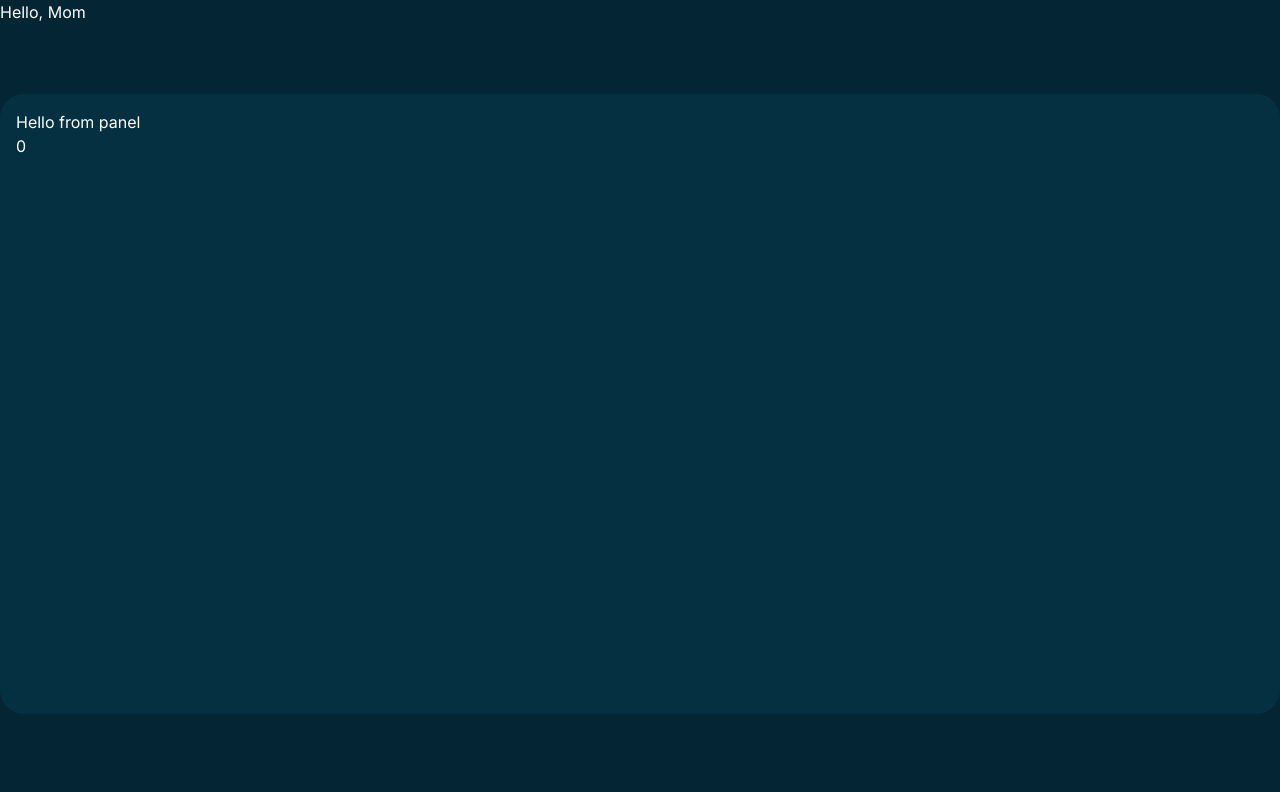
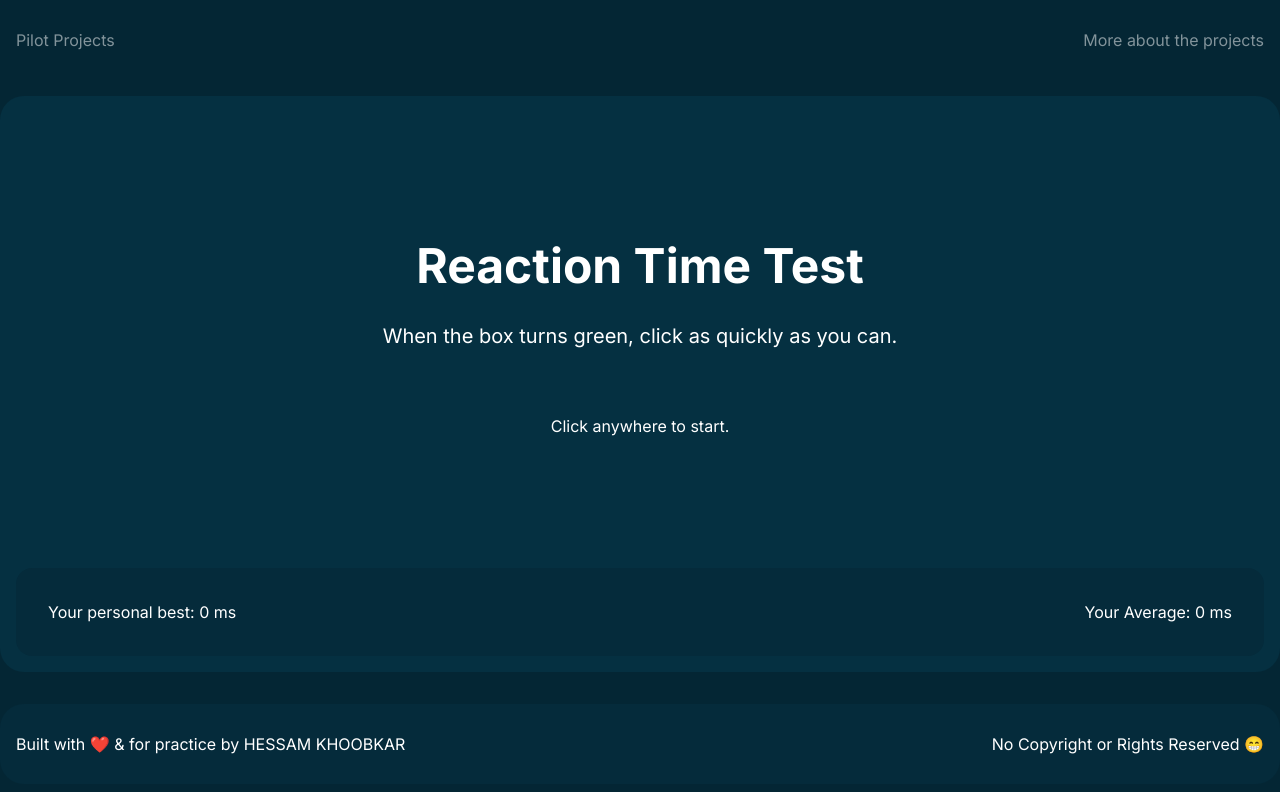
Before and after one commit to hessamkhoobkar/pilot-projects-react, a Next.js app: page /reaction-test in a window 1280 px wide. Shown: the top 792 px of the page. Built offline with nearby package versions, Linux system fonts and the light colour scheme.

Commit message:
init reaction test

```diff
--- a/src/app/reaction-test/Panel.tsx
+++ /dev/null
@@ -1,21 +0,0 @@
-'use client'
-
-import { useState } from 'react';
-
-export default function GamePanel() {
-
-  let [count, SetCount] = useState(0)
-
-  function handleClick() {
-    SetCount(count => count + 1)
-  }
-
-  return(
-    <div
-    className="w-full h-4/5 flex flex-col justify-start items-start p-4 mb-4 rounded-3xl bg-[var(--dark-algi)] text-white"
-    onClick={handleClick}>
-      <h1>Hello from panel</h1>
-      <span>{count}</span>
-    </div>
-  )
-}
--- /dev/null
+++ b/src/app/reaction-test/components/Footer.tsx
@@ -0,0 +1,14 @@
+export default function Footer() {
+  return (
+    <div className="w-full max-w-6xl xl:max-w-7xl h-20 mx-auto flex justify-between items-center p-4 mb-4 rounded-3xl bg-[var(--darker-algi)]">
+      <span>
+        Built with ❤️ & for practice by
+        <a href="https://khoobkar.com/" className="hover:text-[var(--lemon)]">
+          {" "}
+          HESSAM KHOOBKAR{" "}
+        </a>
+      </span>
+      <span>No Copyright or Rights Reserved 😁</span>
+    </div>
+  );
+}
--- /dev/null
+++ b/src/app/reaction-test/components/Header.tsx
@@ -0,0 +1,16 @@
+export default function Header() {
+  return (
+    <div className="w-full max-w-6xl xl:max-w-7xl h-20 mx-auto flex justify-between items-center">
+      <a
+        href="#"
+        className="p-4 text-white text-opacity-50 hover:text-opacity-100"
+      >
+        {" "}
+        Pilot Projects{" "}
+      </a>
+      <button className="p-4 text-white text-opacity-50 hover:text-opacity-100">
+        More about the projects
+      </button>
+    </div>
+  );
+}
--- /dev/null
+++ b/src/app/reaction-test/components/HistoryCard.tsx
@@ -0,0 +1,24 @@
+export default function HistoryCard({
+  isGreen = false,
+  personalBest = 0,
+  personalAverage = 0,
+}: {
+  isGreen: boolean;
+  personalBest: number;
+  personalAverage: number;
+}) {
+  return (
+    <div
+      className={`bg-[var(--darker-algi)] w-full rounded-2xl px-8 py-8 flex justify-between items-center
+      ${
+        isGreen === true
+          ? "bg-[var(--lemon-bitter)] text-[var(--darkest-algi)]"
+          : "bg-[var(--darker-algi)] text-white"
+      }
+    `}
+    >
+      <span>Your personal best: {personalBest} ms</span>
+      <span>Your Average: {personalAverage} ms</span>
+    </div>
+  );
+}
--- /dev/null
+++ b/src/app/reaction-test/components/Panel.tsx
@@ -0,0 +1,208 @@
+"use client";
+
+import { useRef, useState, useEffect } from "react";
+import HistoryCard from "./HistoryCard";
+
+type GameState =
+  | "IDLE"
+  | "WAITING"
+  | "TOO_SOON"
+  | "CLICK"
+  | "RESULT"
+  | "COMPLETED";
+
+export default function GamePanel() {
+  const [gameState, setGameState] = useState<GameState>("IDLE");
+  const [reactionSpeed, setReactionSpeed] = useState<number>(0);
+  const [averageReaction, setAverageReaction] = useState<number[]>([]);
+  const [initTimeStamp, setInitTimeStamp] = useState<number>(0);
+  const [attemptLeft, setAttemptLeft] = useState<number>(5);
+  const [personalBest, setPersonalBest] = useState<number>(0);
+  const [personalAverage, setPersonalAverage] = useState<number>(0);
+  const timeOutIdRef = useRef<any | undefined>();
+
+  useEffect(() => {
+    const personalRecord = localStorage.getItem("personalRecord");
+    if (personalRecord) {
+      const parsedRecord = JSON.parse(personalRecord);
+      setPersonalBest(parsedRecord.best);
+      setPersonalAverage(parsedRecord.average);
+    }
+
+    return () => {
+      if (timeOutIdRef.current) {
+        clearTimeout(timeOutIdRef.current);
+      }
+    };
+  }, []);
+
+  function initiateClickTimeout() {
+    setGameState("WAITING");
+    const timeOutId = setTimeout(() => {
+      setGameState("CLICK");
+      setInitTimeStamp(Date.now());
+    }, Math.ceil(Math.random() * 2) * 1000);
+    timeOutIdRef.current = timeOutId;
+    const nextAttemptLeft = attemptLeft - 1;
+    setAttemptLeft(nextAttemptLeft);
+  }
+
+  function calcReaction() {
+    setReactionSpeed(Date.now() - initTimeStamp);
+    setAverageReaction([...averageReaction, reactionSpeed]);
+    console.log(reactionSpeed);
+    console.log(averageReaction);
+
+    if (attemptLeft === 0) {
+      setGameState("COMPLETED");
+    } else {
+      setGameState("RESULT");
+    }
+  }
+
+  function gameCompleted() {
+    const totalSum = averageReaction.reduce((previousValue, currentValue) => {
+      return previousValue + currentValue;
+    });
+    const totalAvrage = totalSum / averageReaction.length;
+
+    setPersonalBest(Math.min(...averageReaction));
+    setPersonalAverage(totalAvrage);
+
+    console.log(averageReaction);
+
+    const personalRecord = {
+      best: personalBest,
+      average: personalAverage,
+    };
+    localStorage.setItem("personalRecord", JSON.stringify(personalRecord));
+
+    setGameState("IDLE");
+    setAttemptLeft(5);
+  }
+
+  function handleClick() {
+    switch (gameState) {
+      case "IDLE":
+        initiateClickTimeout();
+        break;
+      case "WAITING":
+        setGameState("TOO_SOON");
+        if (timeOutIdRef.current) {
+          clearTimeout(timeOutIdRef.current);
+        }
+        break;
+      case "TOO_SOON":
+        initiateClickTimeout();
+        break;
+      case "CLICK":
+        calcReaction();
+        break;
+      case "RESULT":
+        initiateClickTimeout();
+        break;
+      case "COMPLETED":
+        gameCompleted();
+        break;
+      default:
+        setGameState("IDLE");
+        break;
+    }
+  }
+
+  return (
+    <div
+      className={`w-full h-[36rem] flex flex-col justify-start items-start p-4 mb-4 rounded-3xl select-none cursor-pointer
+      ${
+        gameState === "CLICK"
+          ? "bg-[var(--lemon)] text-[var(--darkest-algi)]"
+          : "bg-[var(--dark-algi)] text-white"
+      }
+      `}
+      onClick={handleClick}
+    >
+      <div className="grow w-full flex flex-col justify-center items-center">
+        {gameState === "IDLE" && <StateIdle />}
+        {gameState === "WAITING" && <StateWaiting />}
+        {gameState === "CLICK" && <StateClick />}
+        {gameState === "TOO_SOON" && <StateSoon />}
+        {gameState === "RESULT" && <StateResult reaction={reactionSpeed} />}
+        {gameState === "COMPLETED" && (
+          <StateCompleted personalAverage={personalAverage} />
+        )}
+      </div>
+
+      <HistoryCard
+        isGreen={gameState === "CLICK"}
+        personalBest={personalBest}
+        personalAverage={personalAverage}
+      />
+    </div>
+  );
+}
+
+export function StateIdle() {
+  return (
+    <>
+      <h2 className="text-5xl font-bold mb-8">Reaction Time Test</h2>
+      <p className="text-xl mb-16">
+        When the box turns green, click as quickly as you can.
+      </p>
+      <p>Click anywhere to start.</p>
+    </>
+  );
+}
+
+export function StateWaiting() {
+  return (
+    <>
+      <h2 className="text-5xl font-bold">Wait for green</h2>
+    </>
+  );
+}
+
+export function StateClick() {
+  return (
+    <>
+      <h2 className="text-5xl font-bold">Click!</h2>
+    </>
+  );
+}
+
+export function StateSoon() {
+  return (
+    <>
+      <h2 className="text-5xl font-bold text-[var(--papaya)] mb-8">
+        TOO SOON!
+      </h2>
+      <p>Click anywhere to continue.</p>
+    </>
+  );
+}
+
+export function StateResult({ reaction }: { reaction: number }) {
+  return (
+    <>
+      <h2 className="text-5xl font-bold text-[var(--lemon)] mb-8">
+        {reaction} ms
+      </h2>
+      <p>Click anywhere to continue.</p>
+    </>
+  );
+}
+
+export function StateCompleted({
+  personalAverage,
+}: {
+  personalAverage: number;
+}) {
+  return (
+    <>
+      <h2 className="text-5xl font-bold mb-8">Your Reaction Time is</h2>
+      <p className="text-5xl font-bold text-[var(--lemon)] mb-8">
+        {personalAverage} ms
+      </p>
+      <p>Click anywhere to restart.</p>
+    </>
+  );
+}
--- a/src/app/reaction-test/page.tsx
+++ b/src/app/reaction-test/page.tsx
@@ -1,14 +1,15 @@
-import Panel from "./Panel";
+import Panel from "./components/Panel";
+import Header from "./components/Header";
+import Footer from "./components/Footer";
 
 export default function Page() {
   return (
     <div className="body-wrapper h-screen w-screen bg-[var(--darkest-algi)] text-white flex flex-col justify-start items-start">
-      <h1>Hello, Mom</h1>
-      {/* <Header /> */}
+      <Header />
       <div className="grow w-full max-w-6xl xl:max-w-7xl h-20 mx-auto flex flex-col justify-center items-center">
         <Panel />
       </div>
-      {/* <Footer /> */}
+      <Footer />
     </div>
   );
 }
```
Also changed, not shown: src/app/reaction-test/Footer.tsx (deleted), src/app/reaction-test/Header.tsx (deleted).
